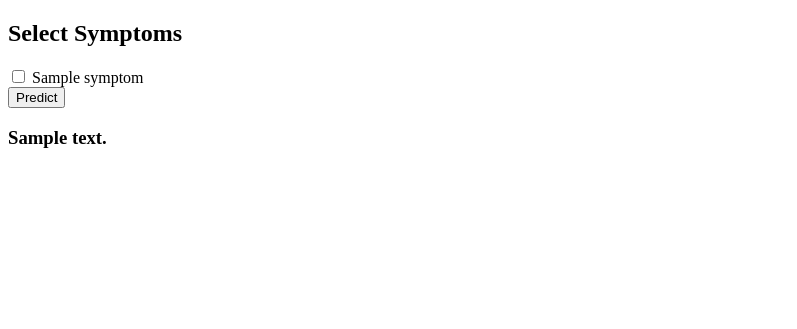
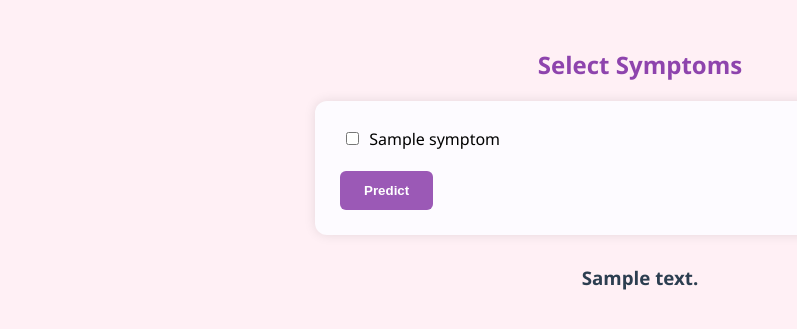
Before and after one commit to Tagi39/diseaseprediction, a Flask app: template templates/index.html in a window 1280 px wide. Shown: the top 329 px of the page, without its empty margins (0-797 px from the left). Run offline with Flask 3, Linux system fonts and the light colour scheme; the template is opened without the code that fills it: most values are stand-ins (such as "Sample title", 1, 10 or a date in 2020); parts of the project's set-up code (start-up, migrations or seed data) failed here and were passed over.

Commit message:
insert css

```diff
--- /dev/null
+++ b/static/style.css
@@ -0,0 +1,44 @@
+body {
+    background-color: #fff0f5;  /* light pink */
+    font-family: 'Segoe UI', Tahoma, Geneva, Verdana, sans-serif;
+    padding: 20px;
+}
+
+h2 {
+    color: #8e44ad; /* purple */
+    text-align: center;
+}
+
+form {
+    background: #fdfbff;
+    padding: 25px;
+    max-width: 600px;
+    margin: auto;
+    border-radius: 12px;
+    box-shadow: 0 0 12px rgba(0, 0, 0, 0.1);
+}
+
+input[type="checkbox"] {
+    margin: 6px;
+}
+
+button {
+    background-color: #9b59b6;
+    color: white;
+    padding: 12px 24px;
+    border: none;
+    margin-top: 20px;
+    border-radius: 6px;
+    cursor: pointer;
+    font-weight: bold;
+}
+
+button:hover {
+    background-color: #7d3c98;
+}
+
+h3 {
+    text-align: center;
+    color: #2c3e50;
+    margin-top: 30px;
+}
--- a/templates/index.html
+++ b/templates/index.html
@@ -2,15 +2,20 @@
 <html>
 <head>
     <title>Disease Predictor</title>
+    <link rel="stylesheet" href="{{ url_for('static', filename='style.css') }}">
 </head>
 <body>
     <h2>Select Symptoms</h2>
+
     <form method="POST" action="/predict">
         {% for symptom in symptoms %}
             <input type="checkbox" name="symptoms" value="{{ symptom }}"> {{ symptom }}<br>
         {% endfor %}
         <button type="submit">Predict</button>
     </form>
-    <h3>{{ prediction_text }}</h3>
+
+    {% if prediction_text %}
+        <h3>{{ prediction_text }}</h3>
+    {% endif %}
 </body>
 </html>
```
